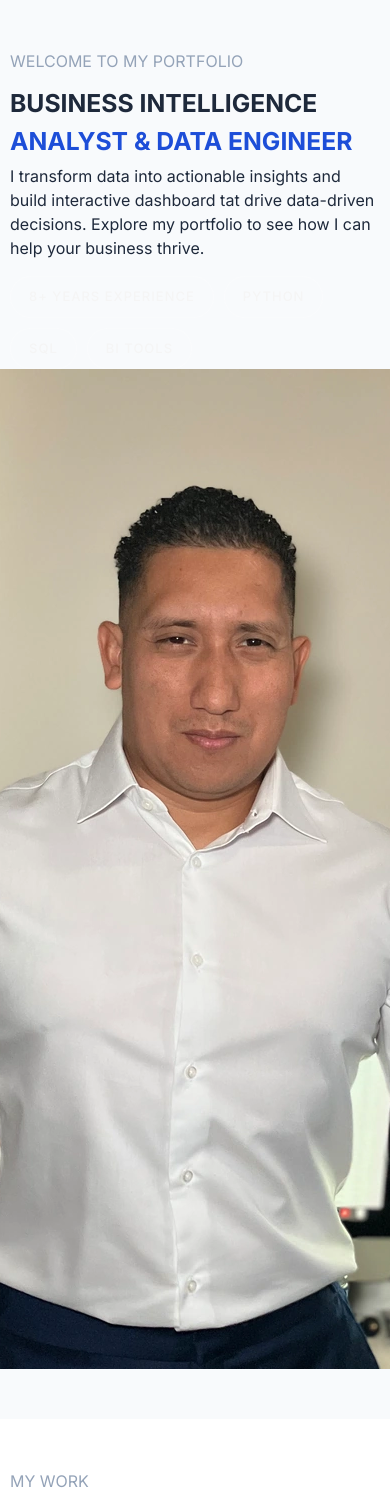
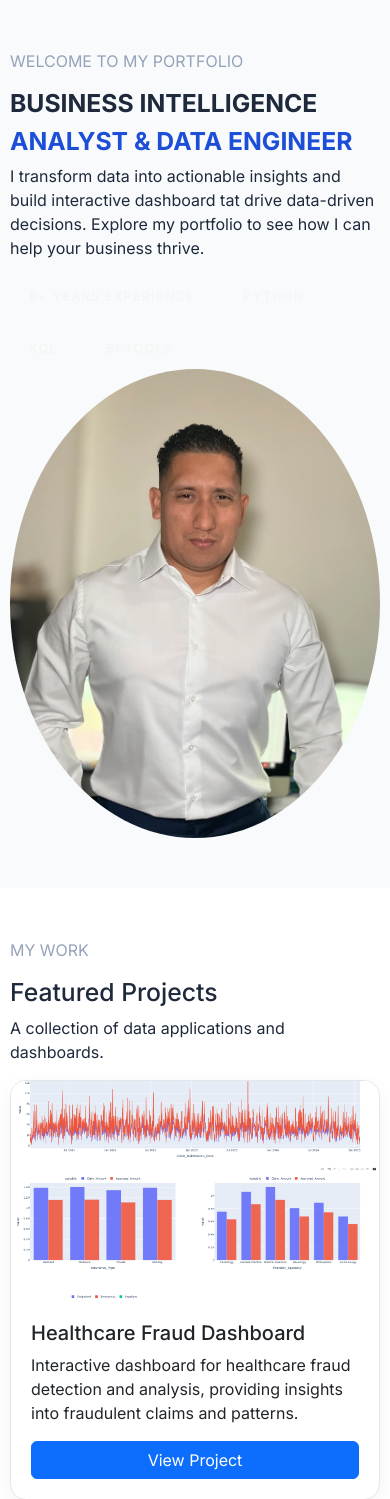
Before and after one commit to kcastaneda1/Building-Ploty-Dashboard-Portfolio, a Flask app: page / in a window 390 px wide; the page is wider, and only the part inside the window is pictured. Shown: the part 91-1590 px from the top of that part. Run offline with Flask 3, Linux system fonts and the light colour scheme.

Commit message:
Update index.html

```diff
--- a/templates/index.html
+++ b/templates/index.html
@@ -20,8 +20,8 @@
                     <span>BI Tools</span>
                 </div>
             </div>
-            <div class="col-md-6 d-flex justify-content-center align-items-center">
-                <img src="{{ url_for('static', filename='images/selfie.webp') }}" alt="Profile Picture" class="hero-profile-image">
+            <div class="col-md-6">
+                <img src="{{ url_for('static', filename='images/selfie.webp') }}" alt="Profile Picture" class="img-fluid rounded-circle">
             </div>
         </div>
     </div>
```
